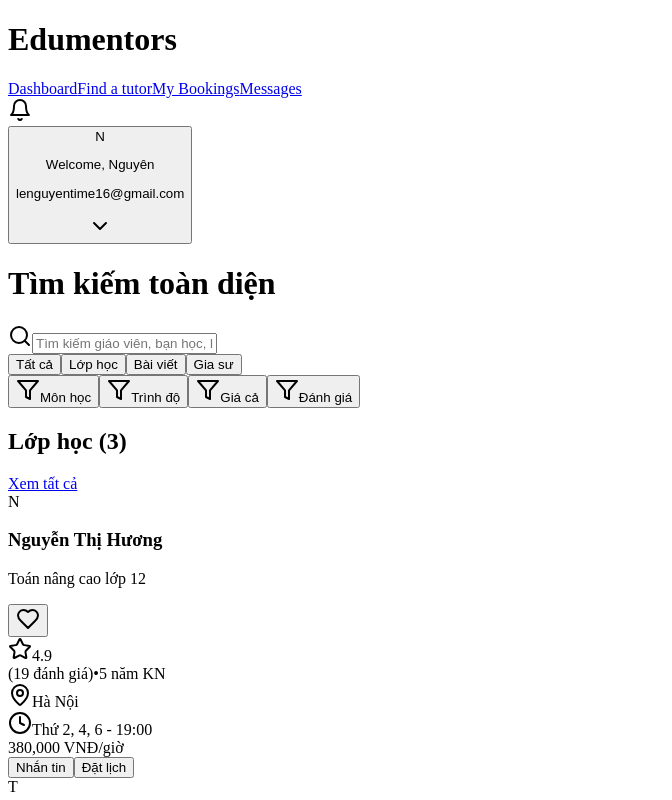
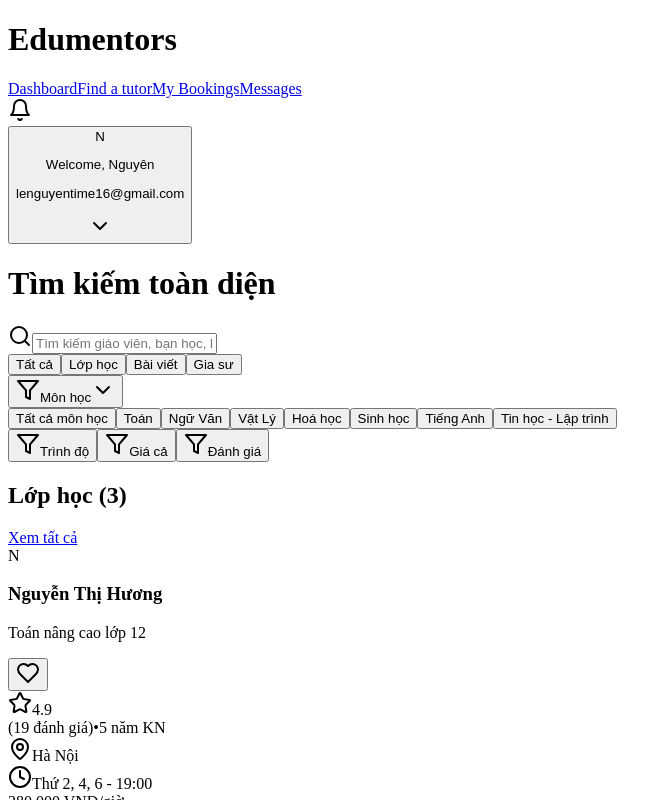
Before and after one commit to lenguyentime16/EduMentor, a Next.js app: page /FindTutor in a window 1280 px wide. Both pictures are taken after a click on the button "Môn học". Shown: the top 800 px of the page, without its empty margins (0-672 px from the left). Built offline with nearby package versions, Linux system fonts and the light colour scheme.

Commit message:
Add logic for finding Classes, Post, Tutor and finding Subject

```diff
--- a/src/pages/FindTutor.jsx
+++ b/src/pages/FindTutor.jsx
@@ -13,13 +13,31 @@
         price: '',
         rating: ''
     });
+    const [dropdownStates, setDropdownStates] = useState({
+        subject: false,
+        level: false,
+        price: false,
+        rating: false
+    });
     const dropdownRef = useRef(null);
+    const filterDropdownRef = useRef(null);
 
     // Handle click outside dropdown
     useEffect(() => {
         const handleClickOutside = (event) => {
+            // Handle user dropdown
             if (dropdownRef.current && !dropdownRef.current.contains(event.target)) {
                 setIsUserDropdownOpen(false);
+            }
+
+            // Handle filter dropdowns - only close if click is outside all filter elements
+            if (filterDropdownRef.current && !filterDropdownRef.current.contains(event.target)) {
+                setDropdownStates({
+                    subject: false,
+                    level: false,
+                    price: false,
+                    rating: false
+                });
             }
         };
 
@@ -106,6 +124,7 @@
             id: 1,
             name: 'Nguyễn Thị Hương',
             subject: 'Toán nâng cao lớp 12',
+            subjectCategory: 'Toán',
             rating: 4.9,
             reviews: 19,
             price: '380,000',
@@ -119,6 +138,7 @@
             id: 2,
             name: 'Trần Văn Minh',
             subject: 'Lập trình Python cơ bản',
+            subjectCategory: 'Tin học - Lập trình',
             rating: 4.8,
             reviews: 24,
             price: '250,000',
@@ -132,6 +152,7 @@
             id: 3,
             name: 'Lê Thị Mai',
             subject: 'IELTS Speaking Band 7+',
+            subjectCategory: 'Tiếng Anh',
             rating: 4.7,
             reviews: 31,
             price: '180,000',
@@ -144,6 +165,74 @@
     ];
 
     const subjects = ['Tất cả', 'Lớp học', 'Bài viết', 'Gia sư'];
+
+    // Subject options for dropdown
+    const subjectOptions = [
+        'Toán',
+        'Ngữ Văn',
+        'Vật Lý',
+        'Hoá học',
+        'Sinh học',
+        'Tiếng Anh',
+        'Tin học - Lập trình'
+    ];
+
+    // Function to check if a section should be shown based on active tab
+    const shouldShowSection = (sectionType) => {
+        if (activeTab === 'Tất cả') return true;
+        return activeTab === sectionType;
+    };
+
+    // Function to filter tutors based on selected subject
+    const getFilteredTutors = () => {
+        console.log('Current filter subject:', filters.subject); // Debug log
+        console.log('All tutors:', tutors); // Debug log
+        if (!filters.subject) return tutors;
+        const filtered = tutors.filter(tutor => {
+            console.log(`Comparing: ${tutor.subjectCategory} === ${filters.subject}`); // Debug log
+            return tutor.subjectCategory === filters.subject;
+        });
+        console.log('Filtered tutors:', filtered); // Debug log
+        return filtered;
+    };
+
+    // Component for empty state
+    const EmptyState = ({ message }) => (
+        <div className="lg:col-span-2 xl:col-span-3">
+            <div className="text-center py-12">
+                <div className="w-16 h-16 bg-gray-100 rounded-lg flex items-center justify-center mx-auto mb-4">
+                    <Search className="w-8 h-8 text-gray-400" />
+                </div>
+                <h3 className="text-lg font-semibold text-gray-900 mb-2">Chưa có lớp cho môn học này</h3>
+                <p className="text-gray-600">{message}</p>
+            </div>
+        </div>
+    );
+
+    // Toggle dropdown function
+    const toggleDropdown = (dropdownType) => {
+        setDropdownStates(prev => ({
+            ...prev,
+            [dropdownType]: !prev[dropdownType]
+        }));
+    };
+
+    // Handle subject selection
+    const handleSubjectSelect = (subject) => {
+        console.log('Selected subject:', subject); // Debug log
+        setFilters(prev => {
+            const newFilters = {
+                ...prev,
+                subject: subject
+            };
+            console.log('New filters:', newFilters); // Debug log
+            return newFilters;
+        });
+        setDropdownStates(prev => ({
+            ...prev,
+            subject: false
+        }));
+    };
 
     const TutorCard = ({ tutor }) => (
         <div className="bg-white rounded-lg shadow-sm border border-gray-200 p-6 hover:shadow-md transition-all duration-300 hover:scale-[1.02]">
@@ -274,19 +363,54 @@
                     </div>
 
                     {/* Filters */}
-                    <div className="flex justify-center space-x-4 mb-8">
+                    <div ref={filterDropdownRef} className="flex justify-center space-x-4 mb-8">
+                        {/* Subject Dropdown */}
+                        <div className="relative">
                             <button
-                            onClick={() => setFilters({ ...filters, subject: filters.subject ? '' : 'active' })}
+                                onClick={() => toggleDropdown('subject')}
                                 className={`flex items-center space-x-2 px-4 py-3 rounded-lg border transition-all duration-200 ${filters.subject
                                     ? 'bg-[#FFF3E0] border-[#FDCB6E] text-[#FDCB6E]'
                                     : 'bg-white border-gray-300 text-gray-600 hover:border-[#FDCB6E] hover:text-[#FDCB6E]'
                                     }`}
                             >
                                 <Filter className="w-4 h-4" />
-                            <span className="font-medium">Môn học</span>
+                                <span className="font-medium">
+                                    {filters.subject || 'Môn học'}
+                                </span>
+                                <ChevronDown className={`w-4 h-4 transition-transform duration-200 ${dropdownStates.subject ? 'rotate-180' : ''
+                                    }`} />
                             </button>
+
+                            {dropdownStates.subject && (
+                                <div className="absolute top-full left-0 mt-2 w-48 bg-white rounded-lg shadow-lg border border-gray-200 py-2 z-50 animate-in slide-in-from-top-2 duration-200">
                                     <button
-                            onClick={() => setFilters({ ...filters, level: filters.level ? '' : 'active' })}
+                                        onClick={(e) => {
+                                            e.stopPropagation();
+                                            handleSubjectSelect('');
+                                        }}
+                                        className="w-full text-left px-4 py-2 hover:bg-gray-50 transition-colors duration-150"
+                                    >
+                                        <span className="text-gray-700 font-medium">Tất cả môn học</span>
+                                    </button>
+                                    {subjectOptions.map((subject) => (
+                                        <button
+                                            key={subject}
+                                            onClick={(e) => {
+                                                e.stopPropagation();
+                                                handleSubjectSelect(subject);
+                                            }}
+                                            className={`w-full text-left px-4 py-2 hover:bg-gray-50 transition-colors duration-150 ${filters.subject === subject ? 'bg-[#FFF3E0] text-[#FDCB6E]' : ''
+                                                }`}
+                                        >
+                                            <span className="text-gray-700 font-medium">{subject}</span>
+                                        </button>
+                                    ))}
+                                </div>
+                            )}
+                        </div>
+
+                        <button
+                            onClick={() => toggleDropdown('level')}
                             className={`flex items-center space-x-2 px-4 py-3 rounded-lg border transition-all duration-200 ${filters.level
                                 ? 'bg-[#FFF3E0] border-[#FDCB6E] text-[#FDCB6E]'
                                 : 'bg-white border-gray-300 text-gray-600 hover:border-[#FDCB6E] hover:text-[#FDCB6E]'
@@ -296,7 +420,7 @@
                             <span className="font-medium">Trình độ</span>
                         </button>
                         <button
-                            onClick={() => setFilters({ ...filters, price: filters.price ? '' : 'active' })}
+                            onClick={() => toggleDropdown('price')}
                             className={`flex items-center space-x-2 px-4 py-3 rounded-lg border transition-all duration-200 ${filters.price
                                 ? 'bg-[#FFF3E0] border-[#FDCB6E] text-[#FDCB6E]'
                                 : 'bg-white border-gray-300 text-gray-600 hover:border-[#FDCB6E] hover:text-[#FDCB6E]'
@@ -306,7 +430,7 @@
                             <span className="font-medium">Giá cả</span>
                         </button>
                         <button
-                            onClick={() => setFilters({ ...filters, rating: filters.rating ? '' : 'active' })}
+                            onClick={() => toggleDropdown('rating')}
                             className={`flex items-center space-x-2 px-4 py-3 rounded-lg border transition-all duration-200 ${filters.rating
                                 ? 'bg-[#FFF3E0] border-[#FDCB6E] text-[#FDCB6E]'
                                 : 'bg-white border-gray-300 text-gray-600 hover:border-[#FDCB6E] hover:text-[#FDCB6E]'
@@ -320,20 +444,29 @@
 
                 {/* Results Section */}
                 <div className="grid grid-cols-1 lg:grid-cols-2 xl:grid-cols-3 gap-6">
-                    {/* Class Cards */}
+                    {/* Class Cards - Only show when "Tất cả" or "Lớp học" is selected */}
+                    {shouldShowSection('Lớp học') && (
                         <div className="lg:col-span-2 xl:col-span-3">
                             <div className="flex items-center justify-between mb-6">
-                            <h2 className="text-xl font-semibold text-gray-900">Lớp học (3)</h2>
+                                <h2 className="text-xl font-semibold text-gray-900">
+                                    Lớp học ({getFilteredTutors().length})
+                                </h2>
                                 <a href="#" className="text-[#FDCB6E] font-medium hover:text-[#E6B15C] transition-colors">Xem tất cả</a>
                             </div>
+                            {getFilteredTutors().length > 0 ? (
                                 <div className="grid grid-cols-1 lg:grid-cols-2 xl:grid-cols-3 gap-6 mb-8">
-                            {tutors.map((tutor) => (
+                                    {getFilteredTutors().map((tutor) => (
                                         <TutorCard key={tutor.id} tutor={tutor} />
                                     ))}
                                 </div>
+                            ) : filters.subject ? (
+                                <EmptyState message="Sẽ được cập nhật sau" />
+                            ) : null}
                         </div>
+                    )}
 
-                    {/* Articles Section */}
+                    {/* Articles Section - Only show when "Tất cả" or "Bài viết" is selected */}
+                    {shouldShowSection('Bài viết') && (
                         <div className="lg:col-span-2 xl:col-span-3">
                             <div className="flex items-center justify-between mb-6">
                                 <h2 className="text-xl font-semibold text-gray-900">Bài viết (2)</h2>
@@ -356,15 +489,20 @@
                                 </div>
                             </div>
                         </div>
+                    )}
 
-                    {/* Teachers Section */}
+                    {/* Teachers Section - Only show when "Tất cả" or "Gia sư" is selected */}
+                    {shouldShowSection('Gia sư') && (
                         <div className="lg:col-span-2 xl:col-span-3">
                             <div className="flex items-center justify-between mb-6">
-                            <h2 className="text-xl font-semibold text-gray-900">Gia sư (3)</h2>
+                                <h2 className="text-xl font-semibold text-gray-900">
+                                    Gia sư ({getFilteredTutors().length})
+                                </h2>
                                 <a href="#" className="text-[#FDCB6E] font-medium hover:text-[#E6B15C] transition-colors">Xem tất cả</a>
                             </div>
+                            {getFilteredTutors().length > 0 ? (
                                 <div className="grid grid-cols-1 md:grid-cols-2 lg:grid-cols-3 gap-6">
-                            {tutors.map((tutor) => (
+                                    {getFilteredTutors().map((tutor) => (
                                         <div key={`teacher-${tutor.id}`} className="bg-white rounded-lg shadow-sm border border-gray-200 p-6 text-center hover:shadow-md transition-all duration-300">
                                             <div className={`w-20 h-20 ${tutor.bgColor} rounded-full flex items-center justify-center text-white font-semibold text-2xl mx-auto mb-4`}>
                                                 {tutor.avatar}
@@ -387,7 +525,11 @@
                                         </div>
                                     ))}
                                 </div>
+                            ) : filters.subject ? (
+                                <EmptyState message="Sẽ được cập nhật sau" />
+                            ) : null}
                         </div>
+                    )}
                 </div>
             </div>
         </div>
```
Lines whose indentation alone changed are shown as unchanged.
